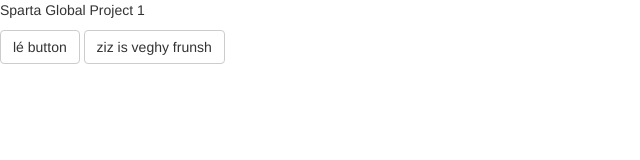
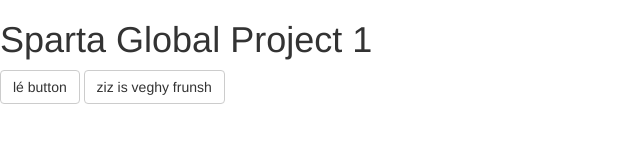
Before and after one commit to jcolairo/sg-project-1, a website: page index.html in a window 1280 px wide. Shown: the whole page, without its empty margins (0-640 px from the left). Drawn offline with nearby package versions, Linux system fonts and the light colour scheme.

Commit message:
jquery test

```diff
--- a/index.html
+++ b/index.html
@@ -14,7 +14,7 @@
 </head>
 <body>
 
-  <p>Sparta Global Project 1</p>
+  <h1>Sparta Global Project 1</h1>
   <button type="button" class = "btn btn-default" name="button">lé button</button>
   <button type="button" class = "btn btn-default" name="button">ziz is veghy frunsh</button>
 
```
